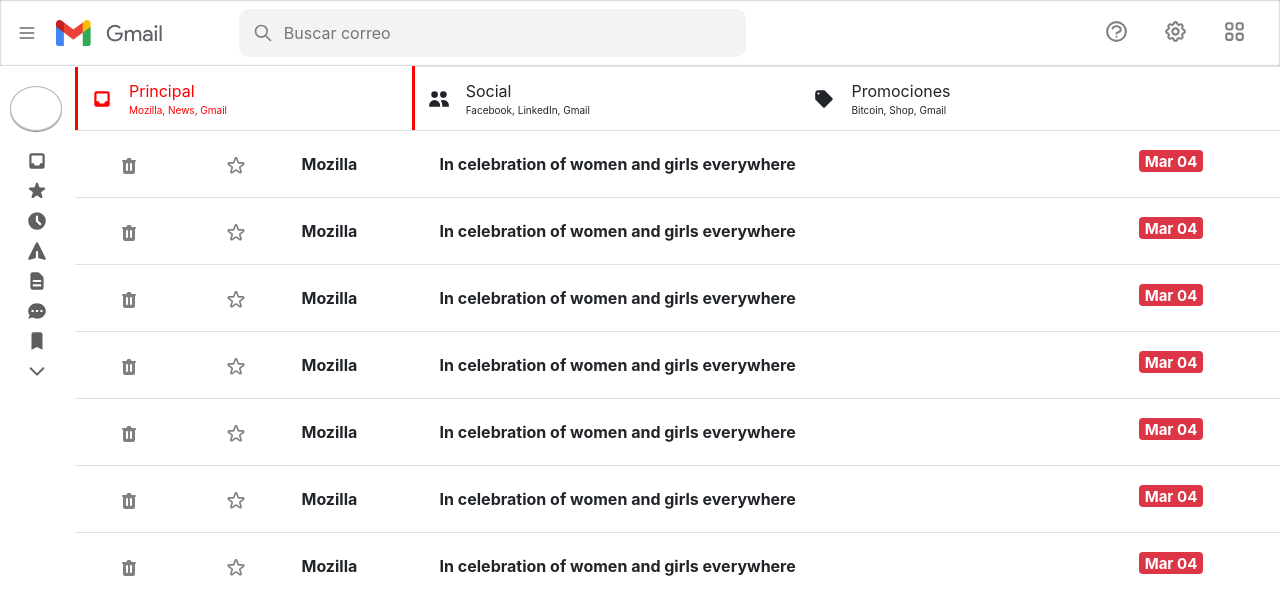
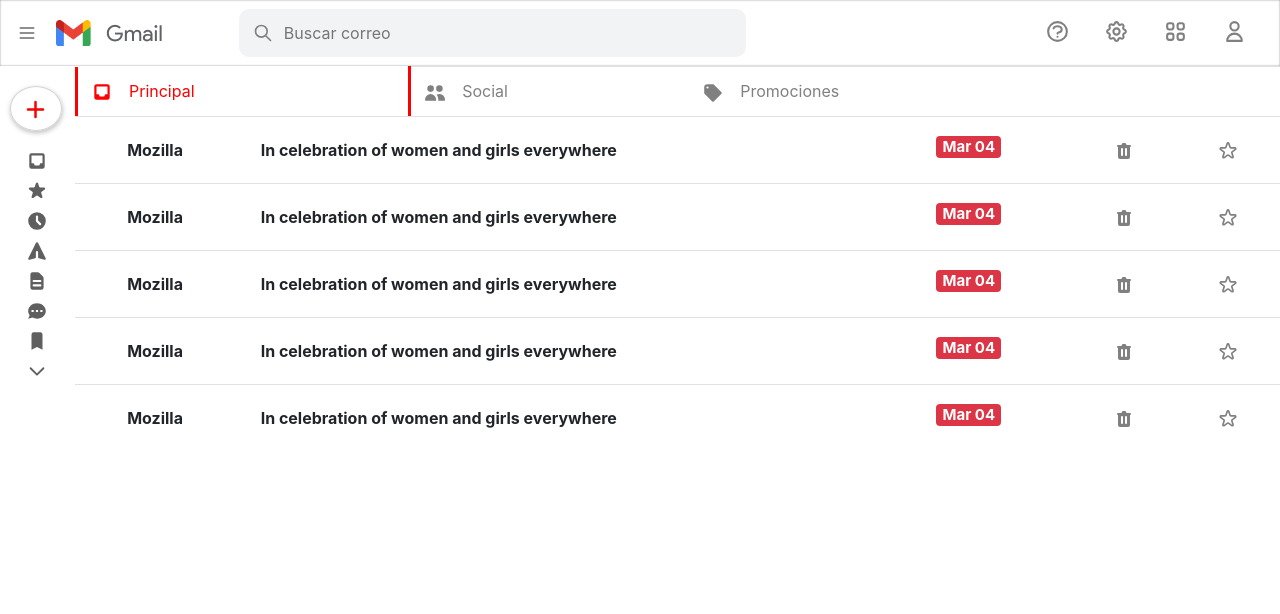
Before and after one commit to DynamicDevp/GmailCloneUI, a React (Create React App) app: page / in a window 1280 px wide. Shown: the top 614 px of the page. Built offline with nearby package versions, Linux system fonts and the light colour scheme.

Commit message:
Update Components & Styles

```diff
--- a/package.json
+++ b/package.json
@@ -12,6 +12,7 @@
     "react-dom": "^17.0.2",
     "react-icons": "^4.2.0",
     "react-scripts": "4.0.3",
+    "shortid": "^2.2.16",
     "web-vitals": "^1.1.1"
   },
   "scripts": {
--- a/public/index.html
+++ b/public/index.html
@@ -24,7 +24,7 @@
       work correctly both with client-side routing and a non-root public URL.
       Learn how to configure a non-root public URL by running `npm run build`.
     -->
-    <title>React App</title>
+    <title>Google UI Clone</title>
   </head>
   <body>
     <noscript>You need to enable JavaScript to run this app.</noscript>
--- a/src/App.js
+++ b/src/App.js
@@ -1,15 +1,19 @@
-import React, {useState} from 'react'
+import React, {useState , useEffect} from 'react'
 import './Assets/App.css';
 import Navibar from './Components/Navibar/Navibar'
 import Sidebar from './Components/Sidebar/Sidebar';
 import Table from './Components/Table/Table';
 import TableTop from './Components/Table/TableTop';
 import MailContext from './Context/MailContext';
+import {TableData} from './Components/Table/TableData';
 
 function App() {
   const[sidebar, setSidebar] = useState(false)
   const[mail, setMail] = useState([])
   const ShowSidebar = () => (setSidebar(!sidebar))
+  useEffect(() => {
+    setMail(TableData)
+  }, [])
   return (
     <div className="App">
       <Navibar onShow = {ShowSidebar}/>
--- a/src/Assets/App.css
+++ b/src/Assets/App.css
@@ -52,7 +52,7 @@
     max-width: 650px;
 }
 
-.btn-asystency{
+.btn-asystency, .btn-apps , .btn-config , .btn-user{
     margin-right: 1em !important;
     padding: 0 .5em .2em .5em !important;
     background-color: transparent !important;
@@ -61,22 +61,8 @@
     border-radius: 50% !important;
 }
 
-.btn-config{
-    margin-right: 1em !important;
-    padding: 0 .5em .2em .5em !important;
-    background-color: transparent !important;
-    border-color: white !important;
-    color: #808080 !important;
-    border-radius: 50% !important;
-}
-
-.btn-apps{
-    margin-right: 1em !important;
-    padding: 0 .5em .2em .5em !important;
-    background-color: transparent !important;
-    border-color: white !important;
-    color: #808080 !important;
-    border-radius: 50% !important;
+.btn-toggler:hover , .btn-asystency:hover, .btn-config:hover , .btn-apps:hover , .btn-user:hover{
+    background-color: #d8d7d7a6 !important;
 }
 
 /* Sidebar */
@@ -124,10 +110,10 @@
     height: 45px;
     border-radius: 60% !important;
     background-color: transparent !important;
-    color: black !important;
-    border-color: rgb(182, 180, 180) !important;
-    box-shadow: 0 1px 1px gray !important;
-    transition: all .5s ease !important;
+    color: rgb(248, 2, 2) !important;
+    border-color: rgb(214, 211, 211) !important;
+    transition: all .4s ease !important;
+    box-shadow: .5px 2px 5px rgb(190, 189, 189) !important;
 }
 .button-top.active{
     border-radius: 40px !important;
@@ -135,6 +121,11 @@
     margin-left: 0;
 }
 
+.button-top:hover{
+    background-color: rgba(255, 255, 255, 0.781) !important;
+    box-shadow: 1px 2px 6px rgb(117, 115, 115) !important;
+    border-color: #d4d3d3a4 !important;
+}
 /* Table */
 
 .table td{
@@ -168,9 +159,15 @@
 .td-principal:hover{
     background-color: #d4d3d3a4 !important;
 }
+.td-social , .td-promociones{
+    color: #808080 !important;
+}
+
+.td-social:hover , .td-promociones:hover{
+    background-color: #d4d3d3a4 !important;
+}
 .icon-top{
     margin: 0 16px;
-    padding-top: .4em;
 }
 .name-top {
     margin: 0 16px 0 0;
@@ -182,8 +179,7 @@
 
 .table-content:hover{
     background-color: #f0efef5d !important;
-    cursor: pointer;
-    box-shadow: 5px 5px 5px rgb(206, 205, 205) !important;
+    box-shadow: 2px 3px 7px rgb(206, 205, 205) !important;
 }
 
 .btn-actions{
--- a/src/Components/Navibar/Navibar.js
+++ b/src/Components/Navibar/Navibar.js
@@ -1,6 +1,6 @@
 import React from 'react'
 import { Navbar , Form , Button} from 'react-bootstrap'
-import { HiOutlineCog , HiOutlineMenu, HiOutlineViewGrid , HiOutlineQuestionMarkCircle , HiOutlineSearch} from 'react-icons/hi'
+import { HiOutlineCog , HiOutlineMenu, HiOutlineViewGrid , HiOutlineQuestionMarkCircle , HiOutlineSearch, HiOutlineUser} from 'react-icons/hi'
 import img from '../../Assets/logogmail.png'
 
 export default function Navibar(props) {
@@ -21,6 +21,7 @@ export default function Navibar(props) {
                     <Button className = "btn-asystency"><HiOutlineQuestionMarkCircle size = "25"/></Button>
                     <Button className = "btn-config"><HiOutlineCog size = "25"/></Button>
                     <Button className = "btn-apps"><HiOutlineViewGrid size = "25"/></Button>
+                    <Button className = "btn-user"><HiOutlineUser size = "25"/></Button>
                 </div>
             </Navbar>
         </div>
--- a/src/Components/Sidebar/Sidebar.js
+++ b/src/Components/Sidebar/Sidebar.js
@@ -1,6 +1,8 @@
-import React from 'react'
+import React from 'react';
 import { Nav, Button } from 'react-bootstrap';
-import SidebarData from './SidebarData'
+import SidebarData from './SidebarData';
+import { HiPlus } from 'react-icons/hi';
+
 export default function Sidebar(props) {
     return (
         <div className = {props.Show ? "sidebar active" : "sidebar"}>
@@ -9,7 +11,7 @@ export default function Sidebar(props) {
                     {props.Show ?
                         "Redactar"
                     :
-                        ""
+                        <HiPlus size = "25"/>
                     }
                 </Button>
             </div>
--- a/src/Components/Table/Table.js
+++ b/src/Components/Table/Table.js
@@ -1,23 +1,25 @@
-import React, {useContext , useEffect}from 'react'
+import React, {useContext}from 'react'
 import { Table, Button, Badge } from 'react-bootstrap'
 import MailContext from '../../Context/MailContext'
-import {TableData} from './TableData'
+
 export default function Tables() {
     const [mail, setMail] = useContext(MailContext)
-    useEffect(() => {
-        setMail(TableData)
-    }, [])
+    const DeleteMail = (id) => {
+        const datafilter = mail.filter(item => item.id !== id)
+        setMail(datafilter)
+    }
     return (
             <Table>
                 {
                     mail.map((item,index)  => (
                         <tr className = "table-content" key = {"tr" + index}>
-                            <td><Button className = "btn-actions">{item.action}</Button></td>
-                            <td><Button className = "btn-star">{item.icon}</Button></td>
+                            <td></td>
                             <td><b>{item.name}</b></td>
                             <td><b>{item.description}</b></td>
                             <td></td>
                             <td><h5><Badge variant="danger">{item.time}</Badge></h5></td>
+                            <td><Button className = "btn-actions" onClick = {() => DeleteMail(item.id)}>{item.action}</Button></td>
+                            <td><Button className = "btn-star">{item.icon}</Button></td>
                         </tr>
                     ))
                 }
--- a/src/Components/Table/TableData.js
+++ b/src/Components/Table/TableData.js
@@ -1,75 +1,63 @@
-import {HiOutlineStar , HiInbox, HiUsers, HiTag , HiTrash} from 'react-icons/hi'
+import {HiInbox, HiUsers, HiTag, HiOutlineStar, HiTrash} from 'react-icons/hi'
+import shortid from 'shortid'
 const TableData = [
     {
         name : "Mozilla",
         icon : <HiOutlineStar size = "20"/>,
         description : "In celebration of women and girls everywhere",
         time : "Mar 04",
-        action : <HiTrash size = "20"/>
+        action : <HiTrash size = "20"/>,
+        id: shortid.generate()
     },
     {
         name : "Mozilla",
         icon : <HiOutlineStar size = "20"/>,
         description : "In celebration of women and girls everywhere",
         time : "Mar 04",
-        action : <HiTrash size = "20"/>
+        action : <HiTrash size = "20"/>,
+        id: shortid.generate()
     },
     {
         name : "Mozilla",
         icon : <HiOutlineStar size = "20"/>,
         description : "In celebration of women and girls everywhere",
         time : "Mar 04",
-        action : <HiTrash size = "20"/>
+        action : <HiTrash size = "20"/>,
+        id: shortid.generate()
     },
     {
         name : "Mozilla",
         icon : <HiOutlineStar size = "20"/>,
         description : "In celebration of women and girls everywhere",
         time : "Mar 04",
-        action : <HiTrash size = "20"/>
+        action : <HiTrash size = "20"/>,
+        id: shortid.generate()
     },
     {
         name : "Mozilla",
         icon : <HiOutlineStar size = "20"/>,
         description : "In celebration of women and girls everywhere",
         time : "Mar 04",
-        action : <HiTrash size = "20"/>
-    },
-    {
-        name : "Mozilla",
-        icon : <HiOutlineStar size = "20"/>,
-        description : "In celebration of women and girls everywhere",
-        time : "Mar 04",
-        action : <HiTrash size = "20"/>
-    },
-    {
-        name : "Mozilla",
-        icon : <HiOutlineStar size = "20"/>,
-        description : "In celebration of women and girls everywhere",
-        time : "Mar 04",
-        action : <HiTrash size = "20"/>
+        action : <HiTrash size = "20"/>,
+        id: shortid.generate()
     },
 ]
-
 const TableTopData = [
     {
         icon : <HiInbox size = "22"/>,
         name : "Principal",
-        names: <p className = "names-top">Mozilla, News, Gmail</p>,
         class: "td-principal",
     },
     {
         icon : <HiUsers size = "22"/>,
         name : "Social",
-        names: <p className = "names-top">Facebook, LinkedIn, Gmail</p>,
         class: "td-social",
     },
     {
         icon : <HiTag size = "22"/>,
         name : "Promociones",
-        names: <p className = "names-top">Bitcoin, Shop, Gmail</p>,
         class: "td-promociones",
     }
 ]
 
-export {TableData, TableTopData}
+export {TableData,TableTopData}
--- a/src/Components/Table/TableTop.js
+++ b/src/Components/Table/TableTop.js
@@ -13,7 +13,6 @@ export default function TableTop() {
                             </div>
                             <div className = "name-top">
                                 {item.name}
-                                {item.names}
                             </div>
                         </Row>
                     </td>
--- a/src/Context/MailContext.js
+++ b/src/Context/MailContext.js
@@ -1,5 +1,5 @@
-import { createContext } from "react";
+import React from "react";
 
-const MailContext = createContext({})
+const MailContext = React.createContext({})
 
 export default MailContext
```
Also changed, not shown: 2 other files (tests, documents, lock files or other folders).
